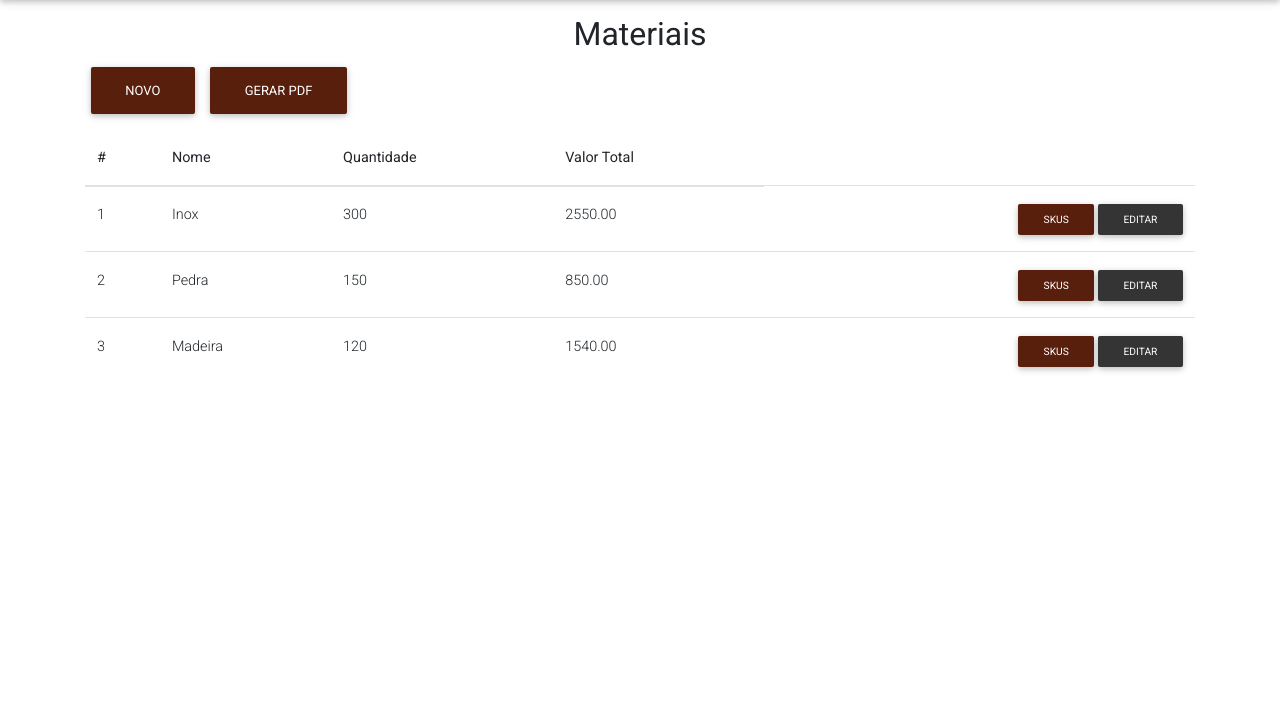
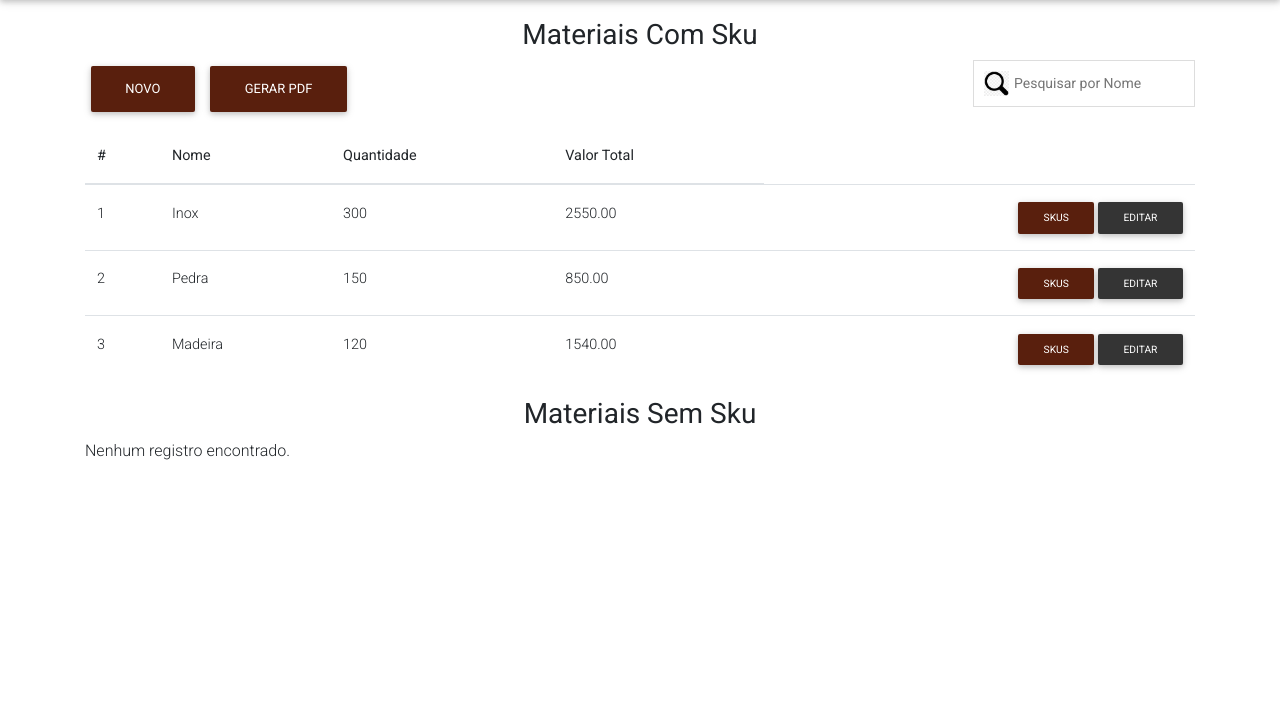
Before and after one commit to GabrielDiasInchoste/facaPassos, a PHP site: page /produto/produto.php in a window 1280 px wide. Shown: the part 83-786 px from the top of the page. Run offline with PHP 8.4, Linux system fonts and the light colour scheme; a user stored in the database is signed in; data comes from the database, SQL or seed files in the repository; some libraries are stand-ins or nearby versions.

Commit message:
Ajustes Finais

```diff
--- a/fornecedor/form_fornecedor.php
+++ b/fornecedor/form_fornecedor.php
@@ -56,7 +56,7 @@ else $acao = "fornecedor.php?acao=gravar";
     </div>
     <div class="from-group">
       <label for="estado">Estado</label>
-      <input id="estado" class="form-control" type="text" name="estado"
+      <input id="estado" class="form-control" type="text" name="estado" maxlength="2"
       value="<?php if(isset($registro)) echo $registro['estado']; ?>" required>
     </div>
     <div class="from-group">
@@ -66,7 +66,7 @@ else $acao = "fornecedor.php?acao=gravar";
     </div>
     <br>
     <button class="btn btn-info" type="submit">Enviar</button>
-    <a class="btn btn-danger" href="fornecedor.php?acao=excluir&id=<?php echo $registro['codFornecedor']; ?>">Excluir</a>
+    <a class="btn btn-danger" onclick="delFornecedor(<?php echo $registro['codFornecedor']?>)"> Excluir</a>
 
   </form>
 </div>
--- a/fornecedor/fornecedor.php
+++ b/fornecedor/fornecedor.php
@@ -31,13 +31,13 @@
         $registro = $_POST;
 
         $sql = "INSERT INTO Fornecedor(nome,email,cnpj,razaoSocial,telefone,rua,numeroRua,complemento,bairro,cidade,estado,pais)
-          	VALUES(:codFornecedor,:nome,:email,:cnpj,:razaoSocial,:telefone,:rua,:numeroRua,:complemento,:bairro,:cidade,:estado,:pais)";
+          	VALUES(:nome,:email,:cnpj,:razaoSocial,:telefone,:rua,:numeroRua,:complemento,:bairro,:cidade,:estado,:pais)";
         $query = $con->prepare($sql);
         $result = $query->execute($registro);
         if($result){
             header('Location: ./fornecedor.php');
         }else{
-            echo "Erro ao tentar inserir o registro";
+            echo "Erro ao tentar inserir o registro ";
         }
     }
     /**
--- a/produto/form_produto.php
+++ b/produto/form_produto.php
@@ -11,7 +11,7 @@
     </div>
     <br>
     <button class="btn btn-info" type="submit">Enviar</button>
-    <a class="btn btn-danger btn-sm" href="produto.php?acao=excluir&id=<?php echo $linha['codProduto']; ?>">Excluir</a>
+    <a class="btn btn-danger" onclick="delProduto(<?php echo $registro['codProduto']?>)"> Excluir</a>
 
   </form>
 </div>
--- a/produto/lista_produto.php
+++ b/produto/lista_produto.php
@@ -4,17 +4,15 @@
     else $acao = "produto.php?acao=gravar";
  ?>
 <div class="container">
-  <h2><b>Materiais</b></h2>
-
-  <div>
+  <h3><b>Materiais Com Sku</b></h3>
   <a class="btn btn-info" href="produto.php?acao=novo">Novo</a>
   <a class="btn btn-info" href="pdf_produto.php">Gerar Pdf</a>
+  <input type="text"  id="filtro" onkeyup="filtroNome()" placeholder="Pesquisar por Nome">
 
-  </div>
   <?php if (count($registros)==0): ?>
     <p>Nenhum registro encontrado.</p>
   <?php else: ?>
-    <table class="table table-hover table-stripped">
+    <table class="table table-hover table-stripped" id="tabela">
       <thead>
         <th>#</th>
         <th>Nome</th>
@@ -40,4 +38,27 @@
       </tbody>
     </table>
   <?php endif; ?>
+
+  <h3><b>Materiais Sem Sku</b></h3>
+  <?php if (count($produtosSemSku)==0): ?>
+    <p>Nenhum registro encontrado.</p>
+  <?php else: ?>
+    <table class="table table-hover table-stripped" id="tabela">
+      <thead>
+        <th>#</th>
+        <th>Nome</th>
+      </thead>
+      <tbody>
+        <?php foreach ($produtosSemSku as $linha): ?>
+          <tr>
+            <td><?php echo $linha['codProduto']; ?></td>
+            <td><?php echo $linha['nome']; ?></td>
+            <td style="text-align: end">
+              <a class="btn btn-warning btn-sm" href="produto.php?acao=buscar&id=<?php echo $linha['codProduto']; ?>">Editar</a>
+            </td>
+          </tr>
+        <?php endforeach; ?>
+      </tbody>
+    </table>
+  <?php endif; ?>
 </div>
--- a/produto/produto.php
+++ b/produto/produto.php
@@ -13,7 +13,7 @@
                 FROM Produto p
                 INNER JOIN Sku s
                 ON p.codProduto = s.codProduto
-                INNER JOIN fornecedor f
+                INNER JOIN Fornecedor f
                 ON f.codFornecedor = s.codFornecedor GROUP by p.codProduto";
        $query = $con->query($sql);
        $registros = $query->fetchAll();
@@ -27,6 +27,12 @@
                                    group BY tabela.codProduto";
        $query2 = $con->query($sql2);
        $skus = $query2->fetchAll();
+
+       $sql3   = "SELECT p.codProduto, p.nome
+                       FROM Produto p
+                       where p.codProduto not IN (SELECT s.codProduto from Sku s)";
+       $query3 = $con->query($sql3);
+       $produtosSemSku = $query3->fetchAll();
 
        require_once '../template/cabecario.php';
        require_once 'lista_produto.php';
@@ -60,7 +66,7 @@
     **/
     else if($acao == "excluir"){
         $id    = $_GET['id'];
-        $sql   = "DELETE FROM produto WHERE codProduto = :id";
+        $sql   = "DELETE FROM Produto WHERE codProduto = :id";
         $query = $con->prepare($sql);
 
         $query->bindParam(':id', $id);
@@ -69,7 +75,7 @@
         if($result){
             header('Location: ./produto.php');
         }else{
-            echo "Erro ao tentar remover o resgitro de id: " . $id;
+            echo "Erro ao tentar remover, verificar se nao existe Skus relacionadas resgitro de id: " .$id;
         }
     }
     /**
--- a/sku/form_sku.php
+++ b/sku/form_sku.php
@@ -16,7 +16,7 @@
     </div>
     <div class="from-group">
       <label for="valorUnitario">Valor Unitario</label>
-      <input id="valorUnitario" class="form-control" type="number" name="valorUnitario"
+      <input id="valorUnitario" class="form-control" type="number" step="0.01"name="valorUnitario"
         value="<?php if(isset($registro)) echo $registro['valorUnitario']; ?>" required>
     </div>
     <div class="from-group">
@@ -45,7 +45,7 @@
     </div>
     <br>
     <button class="btn btn-info" type="submit">Enviar</button>
-    <a class="btn btn-danger" href="sku.php?acao=excluir&id=<?php echo $registro['codSku']; ?>">Excluir</a>
+    <a class="btn btn-danger" onclick="delSku(<?php echo $registro['codSku']?>)"> Excluir</a>
 
   </form>
 </div>
--- a/sku/lista_sku.php
+++ b/sku/lista_sku.php
@@ -1,12 +1,13 @@
 <div class="container">
-  <h2><b>Skus</b></h2>
+  <h3><b>Skus</b></h3>
   <a class="btn btn-info" href="sku.php?acao=novo">Novo</a>
   <a class="btn btn-info" href="pdf_sku.php?codProduto=<?php echo $codProduto;  ?>">Gerar Pdf</a>
+  <input type="text" id="filtro" onkeyup="filtroNome()" placeholder="Pesquisar por Nome">
 
   <?php if (count($registros)==0): ?>
     <p>Nenhum registro encontrado.</p>
   <?php else: ?>
-    <table class="table table-hover table-stripped">
+    <table class="table table-hover table-stripped" id="tabela">
       <thead>
           <th>#</th>
           <th>Sku</th>
--- a/template/album.css
+++ b/template/album.css
@@ -14,8 +14,10 @@
     padding-bottom: calc(var(--jumbotron-padding-y) * 2);
   }
 }
-h2{
+h3{
   text-align: center;
+  margin-top: 3px;
+
 }
 .jumbotron p:last-child {
   margin-bottom: 0;
@@ -48,5 +50,15 @@ footer.page-footer .footer-copyright {
     color: rgba(255, 255, 255, 0.6);
     background-color: rgba(0, 0, 0, 0.2)
 }
-
+#filtro {
+  background-image: url('../template/imagens/icon.png');
+  background-size: 25px;
+  background-position: 10px 10px;
+  background-repeat: no-repeat;
+  float: right;
+  font-size: 14px;
+  padding: 12px 20px 12px 40px;
+  border: 1px solid #ddd;
+  margin-bottom: 12px;
+}
 .box-shadow { box-shadow: 0 .25rem .75rem rgba(0, 0, 0, .05); }
--- a/template/cabecario.php
+++ b/template/cabecario.php
@@ -31,6 +31,8 @@
     <link rel="stylesheet" href="https://use.fontawesome.com/releases/v5.11.2/css/all.css">
     <link rel="stylesheet" href="https://fonts.googleapis.com/css?family=Roboto:300,400,500,700&display=swap">
     <link rel="stylesheet" href="<?= BASE_URL; ?>/template/mdb.min.css">
+    <script type="text/javascript" src="<?= BASE_URL; ?>/template/scripts.js"> </script>
+
   </head>
 
   <body>
--- /dev/null
+++ b/template/scripts.js
@@ -0,0 +1,36 @@
+function filtroNome() {
+  var input, filter, table, tr, td, i, txtValue;
+  input = document.getElementById("filtro");
+  filter = input.value.toUpperCase();
+  table = document.getElementById("tabela");
+  tr = table.getElementsByTagName("tr");
+  for (i = 0; i < tr.length; i++) {
+    td = tr[i].getElementsByTagName("td")[1];
+    if (td) {
+      txtValue = td.textContent || td.innerText;
+      if (txtValue.toUpperCase().indexOf(filter) > -1) {
+        tr[i].style.display = "";
+      } else {
+        tr[i].style.display = "none";
+      }
+    }
+  }
+};
+
+function delProduto(id) {
+    if (confirm("Deseja Excluir ?")) {
+      window.location.href = "produto.php?acao=excluir&id=".concat(id);
+    }
+};
+
+function delSku(id) {
+    if (confirm("Deseja Excluir ?")) {
+      location.href = "sku.php?acao=excluir&id=".concat(id);
+    }
+};
+
+function delFornecedor(id) {
+    if (confirm("Deseja Excluir ?")) {
+      window.location.href = "fornecedor.php?acao=excluir&id=".concat(id);
+    }
+};
```
Also changed, not shown: fornecedor/lista_fornecedor.php (+3 -9 lines), informacoes/lista_informacoes.php (+4 -3 lines), sku/sku.php (+4 -5 lines), template/imagens/icon.png (added).
